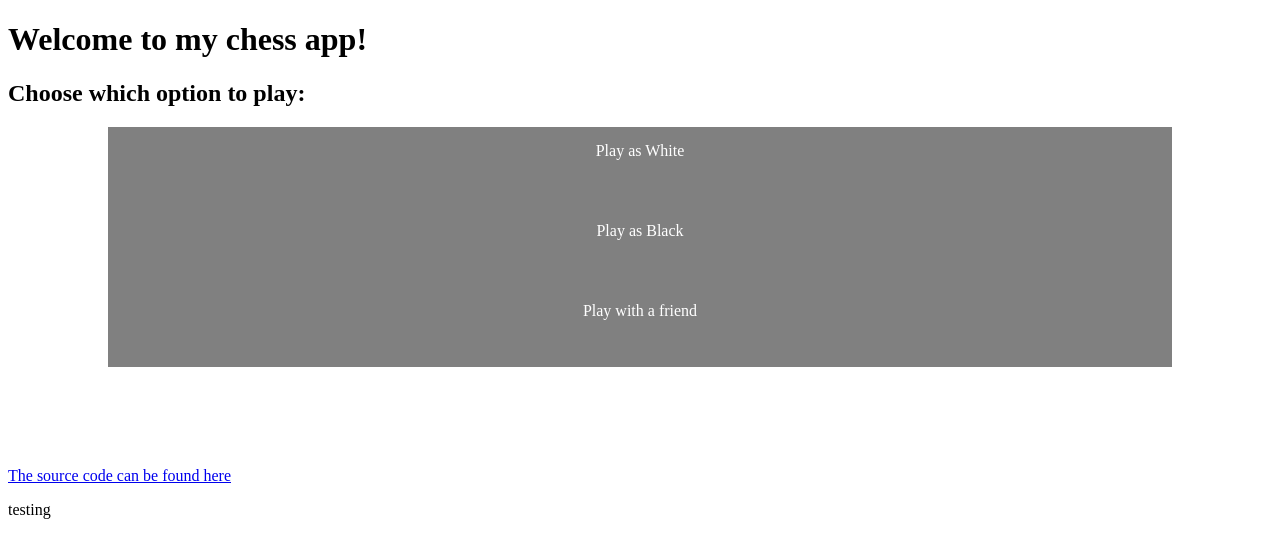
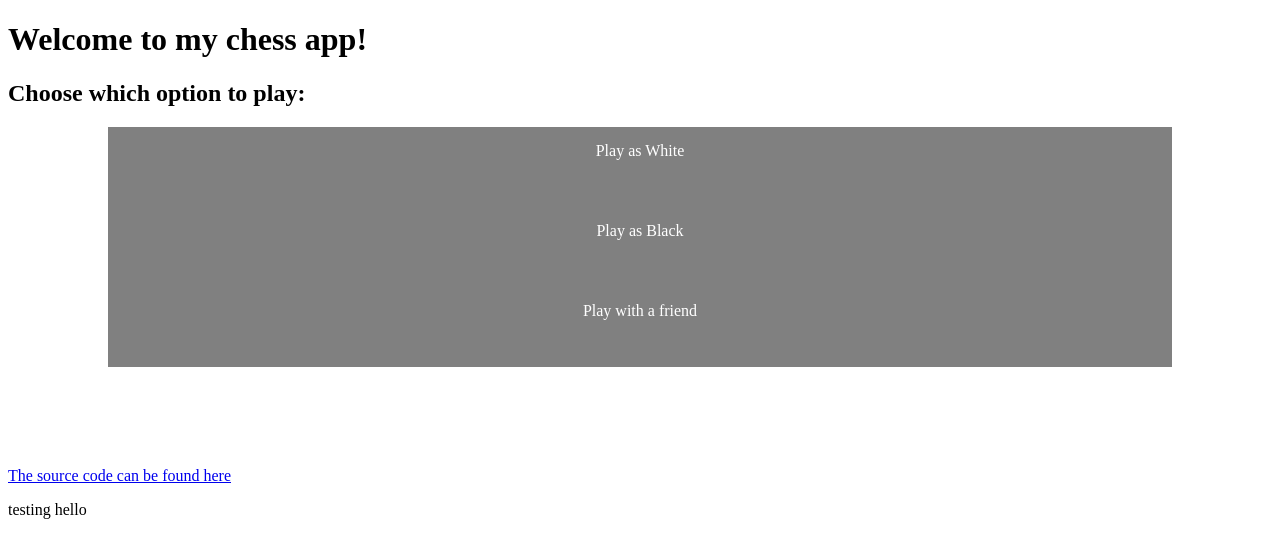
Before and after one commit to Amitbalter/chess, a React (Create React App) app: page / in a window 1280 px wide. Shown: the top 558 px of the page. Built offline with nearby package versions, Linux system fonts and the light colour scheme.

Commit message:
testing again

```diff
--- a/src/App.jsx
+++ b/src/App.jsx
@@ -15,7 +15,7 @@ function Home(){
       </ul>
     </nav>
     <a href="https://github.com/Amitbalter/chess" target="_blank">The source code can be found here</a>
-    <p>testing</p>
+    <p>testing hello</p>
   </div>)
 }
 
```
